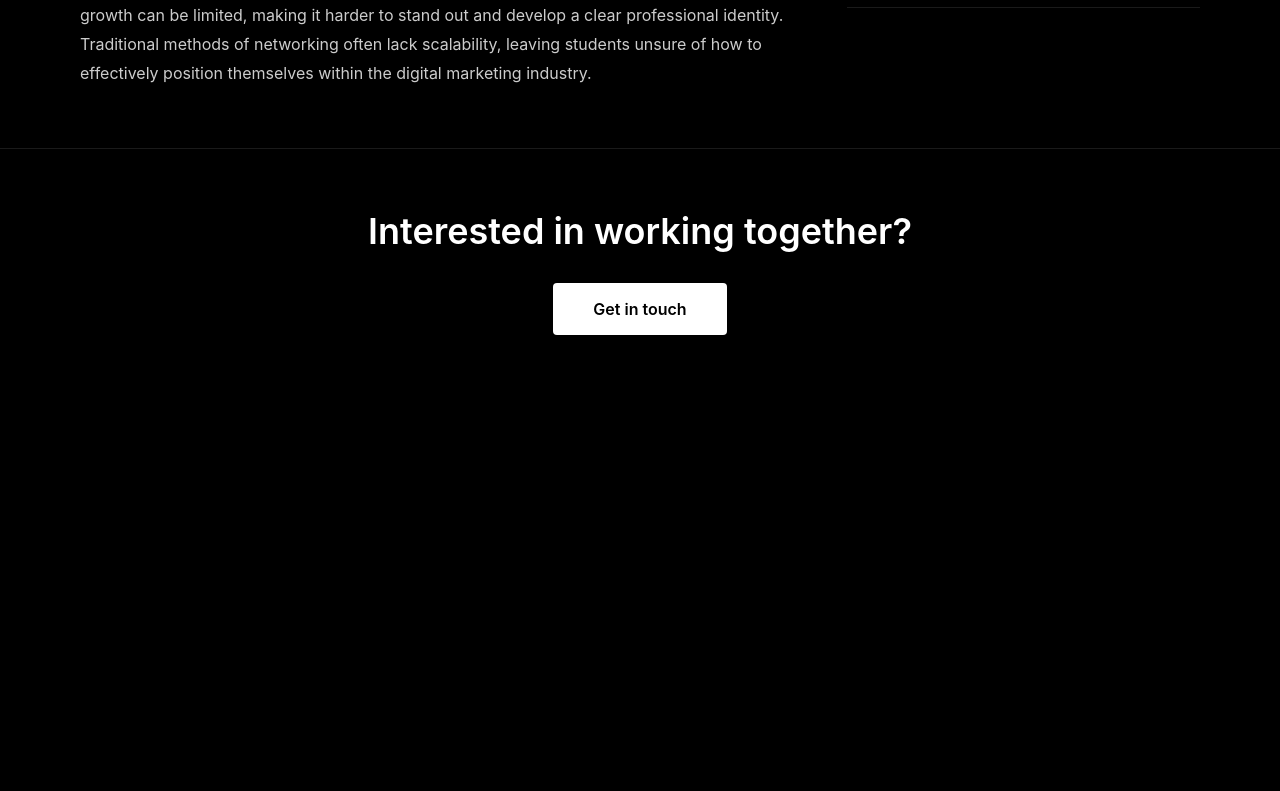
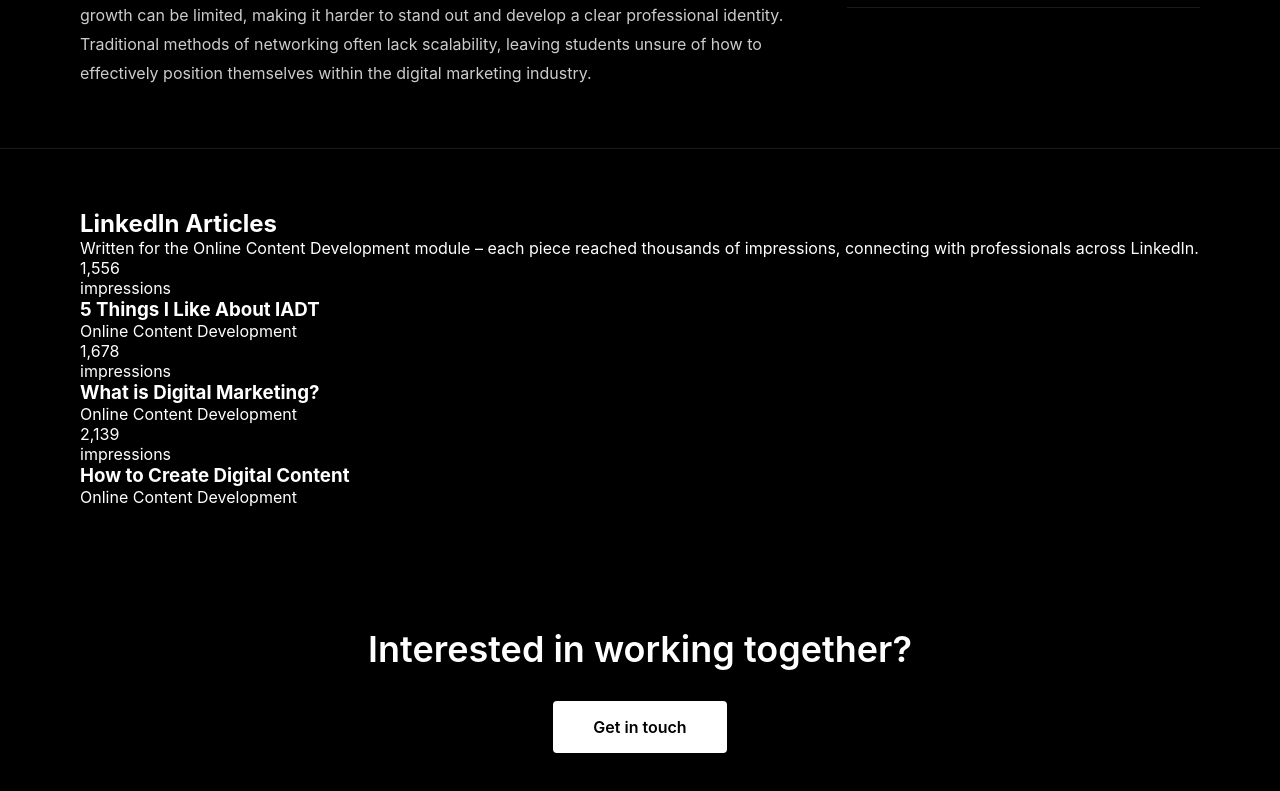
Before and after one commit to natethedog04-afk/portfolio, a React (Vite) app: page /projects/digital-footprint in a window 1280 px wide. Shown: the part 1625-2416 px from the top of the page. Before the commit the page ends 2020 px from the top, so only its background shows below. Built offline with nearby package versions, Linux system fonts and the light colour scheme.

Commit message:
Update ProjectDetail.jsx

```diff
--- a/src/pages/ProjectDetail.jsx
+++ b/src/pages/ProjectDetail.jsx
@@ -58,7 +58,34 @@
             </div>
           </div>
         </div>
-      </section>
+      </section>{project.id === 'digital-footprint' && (
+        <section className="linkedin-articles section">
+          <div className="container">
+            <h2>LinkedIn Articles</h2>
+            <p className="articles-description">Written for the Online Content Development module – each piece reached thousands of impressions, connecting with professionals across LinkedIn.</p>
+            <div className="articles-grid">
+              <div className="article-card">
+                <div className="article-impressions">1,556</div>
+                <div className="article-label">impressions</div>
+                <h3>5 Things I Like About IADT</h3>
+                <p className="article-category">Online Content Development</p>
+              </div>
+              <div className="article-card">
+                <div className="article-impressions">1,678</div>
+                <div className="article-label">impressions</div>
+                <h3>What is Digital Marketing?</h3>
+                <p className="article-category">Online Content Development</p>
+              </div>
+              <div className="article-card">
+                <div className="article-impressions">2,139</div>
+                <div className="article-label">impressions</div>
+                <h3>How to Create Digital Content</h3>
+                <p className="article-category">Online Content Development</p>
+              </div>
+            </div>
+          </div>
+        </section>
+      )}
 
       <section className="project-cta section">
         <div className="container">
```
